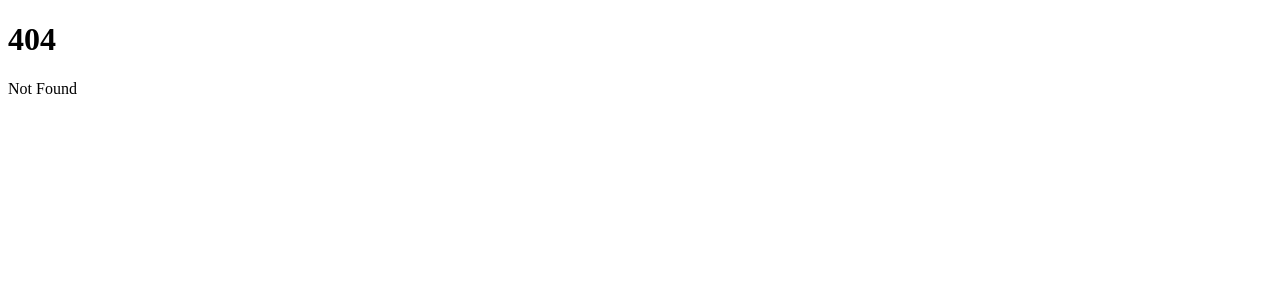
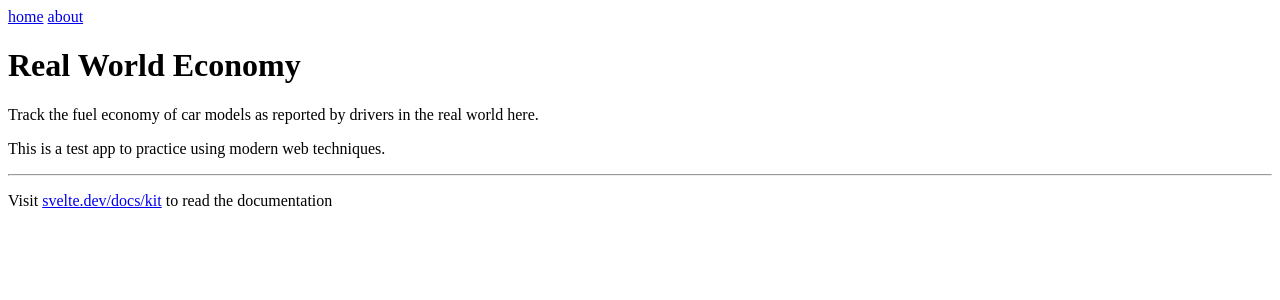
Before and after one commit to jkingok/rwe-pwa, a SvelteKit app: page /about in a window 1280 px wide. Before the commit this address had no page. Shown: the top 300 px of the page. Built offline with nearby package versions, Linux system fonts and the light colour scheme.

Commit message:
A little bit more work.

```diff
--- a/deno.json
+++ b/deno.json
@@ -1,8 +1,2 @@
 {
-  "tasks": {
-    "dev": "deno run --watch main.ts"
-  },
-  "imports": {
-    "@std/assert": "jsr:@std/assert@1"
-  }
 }
--- a/main_test.ts
+++ /dev/null
@@ -1,6 +0,0 @@
-import { assertEquals } from "@std/assert";
-import { add } from "./main.ts";
-
-Deno.test(function addTest() {
-  assertEquals(add(2, 3), 5);
-});
--- a/src/routes/+layout.svelte
+++ b/src/routes/+layout.svelte
@@ -8,4 +8,10 @@
 	<link rel="icon" href={favicon} />
 </svelte:head>
 
+<nav>
+	<a href="/">home</a>
+	<a href="/about">about</a>
+</nav>
+
+
 {@render children()}
--- a/src/routes/+page.svelte
+++ b/src/routes/+page.svelte
@@ -1,2 +1 @@
-<h1>Welcome to SvelteKit</h1>
-<p>Visit <a href="https://svelte.dev/docs/kit">svelte.dev/docs/kit</a> to read the documentation</p>
+<h1>Real World Economy</h1>
--- /dev/null
+++ b/src/routes/about/+page.svelte
@@ -0,0 +1,7 @@
+<h1>Real World Economy</h1>
+
+<p>Track the fuel economy of car models as reported by drivers
+in the real world here.</p>
+<p>This is a test app to practice using modern web techniques.</p>
+<hr/>
+<p>Visit <a href="https://svelte.dev/docs/kit">svelte.dev/docs/kit</a> to read the documentation</p>
--- /dev/null
+++ b/src/routes/model/[model]/+page.svelte
@@ -0,0 +1 @@
+<h1>Real World Economy of Model</h1>
```
Also changed, not shown: main.ts (deleted, +0 -8 lines), 2 other files (tests, documents, lock files or other folders).
